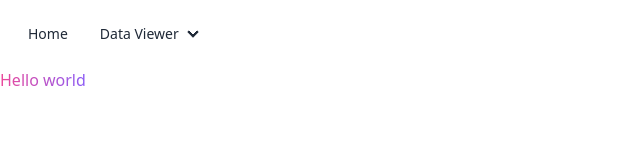
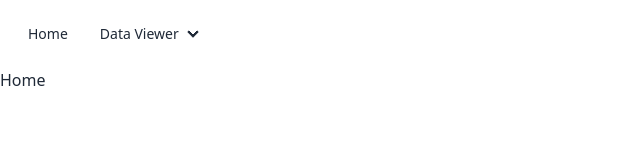
Before and after one commit to DaBootO/alexandria, a SvelteKit app in the folder alexandria-frontend/: page / in a window 1280 px wide. Shown: the top 160 px of the page, without its empty margins (0-640 px from the left). Built offline with nearby package versions, Linux system fonts and the light colour scheme.

Commit message:
small changes in UI

```diff
--- a/alexandria-frontend/src/routes/+page.svelte
+++ b/alexandria-frontend/src/routes/+page.svelte
@@ -1,3 +1 @@
-<span class="bg-clip-text text-transparent bg-gradient-to-r from-pink-500 to-violet-500">
-    Hello world
-</span>
+<h1>Home</h1>
```
